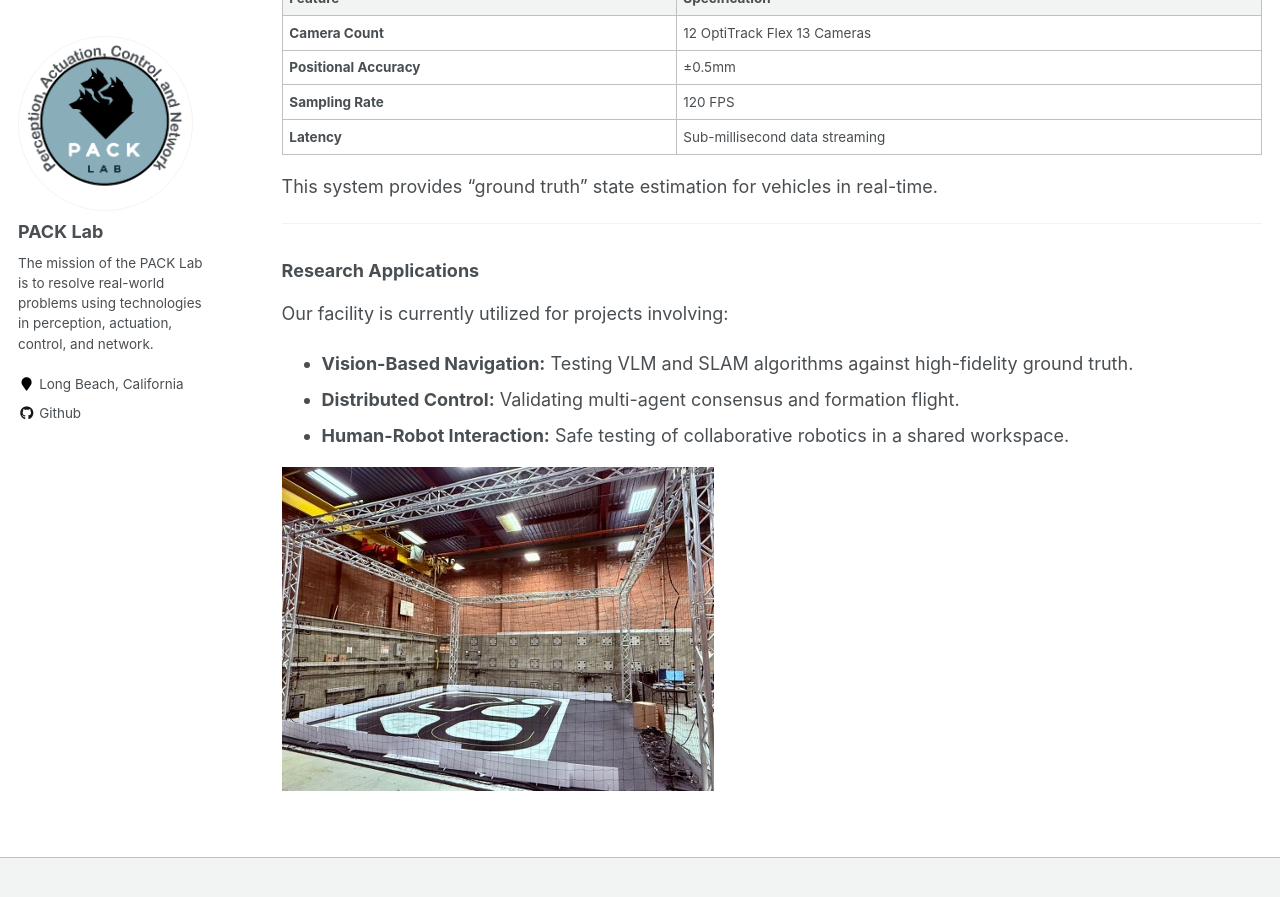
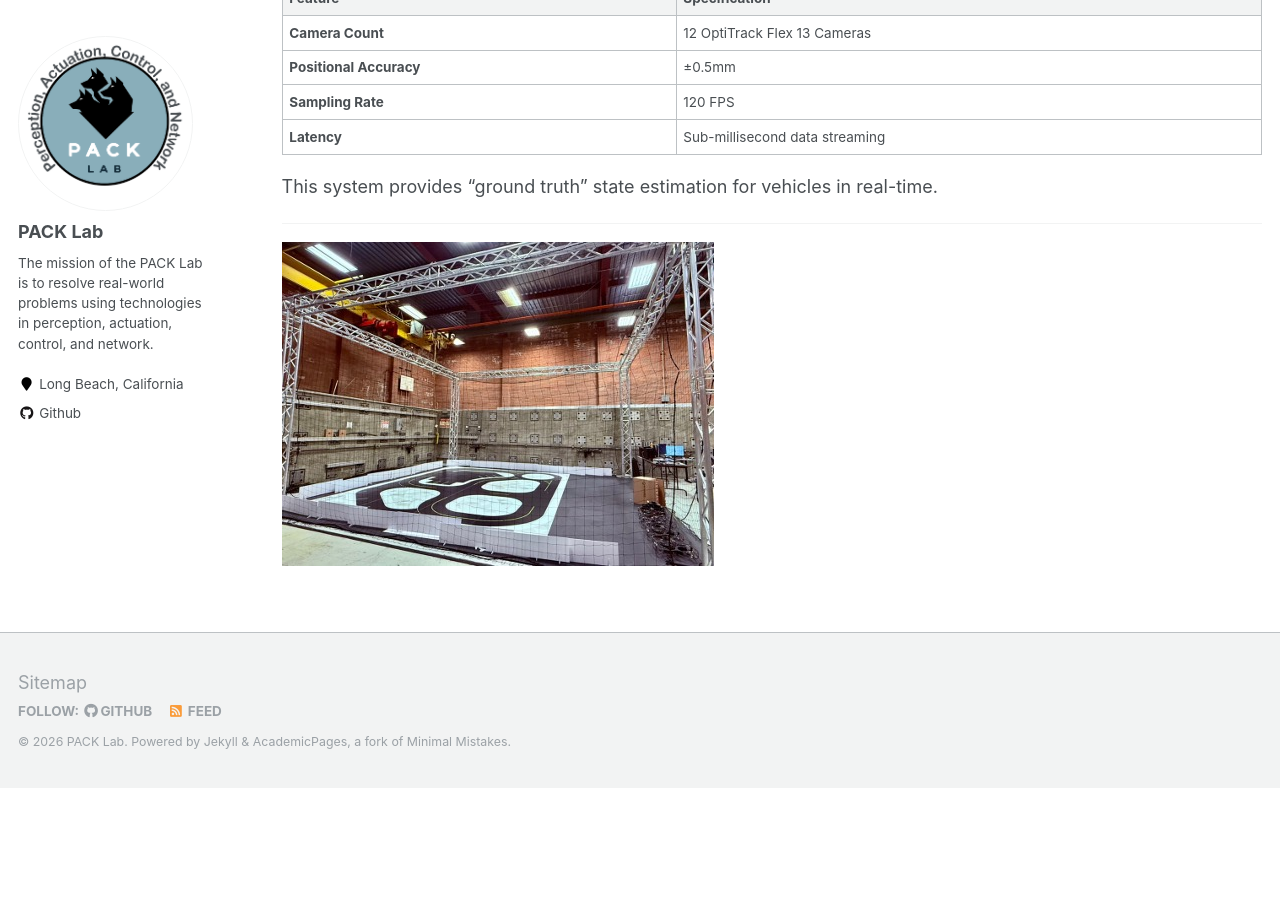
Before and after one commit to pack-lab/pack-lab.github.io, a Jekyll site: the page built from _pages/DroneCage.md, in a window 1280 px wide and 900 px high, scrolled down 697 px. Shown: the top 897 px of the window. Built offline with Jekyll 4.4.1, drawn with Linux system fonts in a browser that asks for light colours; after the commit the page ends 1485 px from its top, so only the background shows below that.

Commit message:
Update DroneCage.md

```diff
--- a/_pages/DroneCage.md
+++ b/_pages/DroneCage.md
@@ -31,13 +31,13 @@ This system provides "ground truth" state estimation for vehicles in real-time.
 
 ---
 
-### **Research Applications**
+<!-- ### **Research Applications**
 
 Our facility is currently utilized for projects involving:
 
 * **Vision-Based Navigation:** Testing VLM and SLAM algorithms against high-fidelity ground truth.
 * **Distributed Control:** Validating multi-agent consensus and formation flight.
 * **Human-Robot Interaction:** Safe testing of collaborative robotics in a shared workspace.
-
+ -->
 
 ![alt text](/images/Lab-108.jpg "Drone Cage")
```
